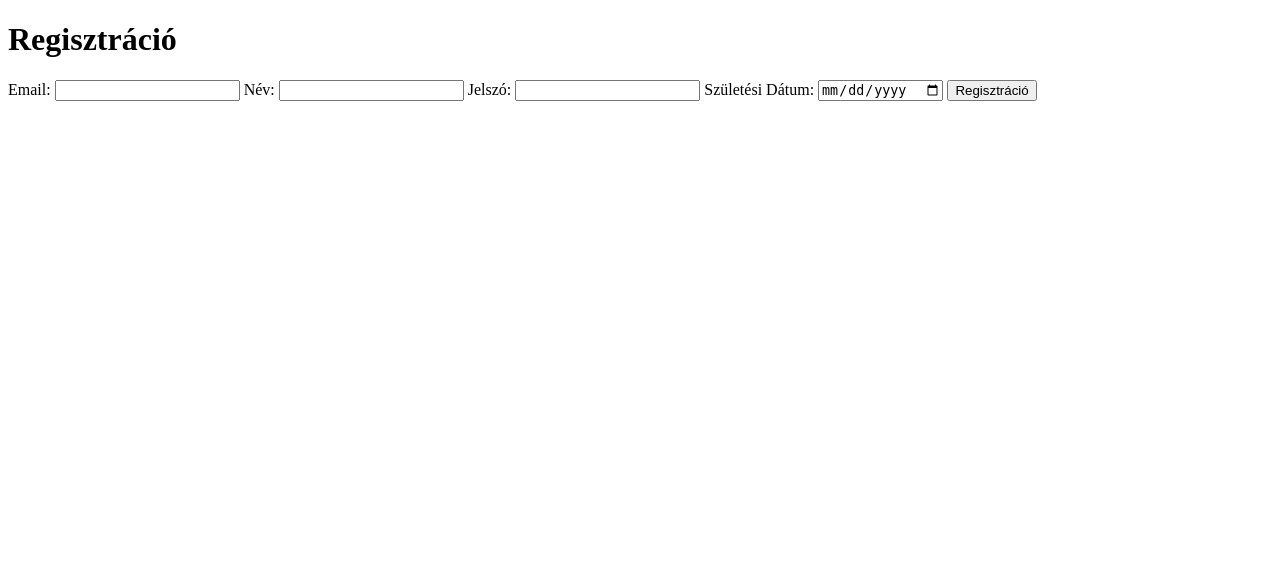
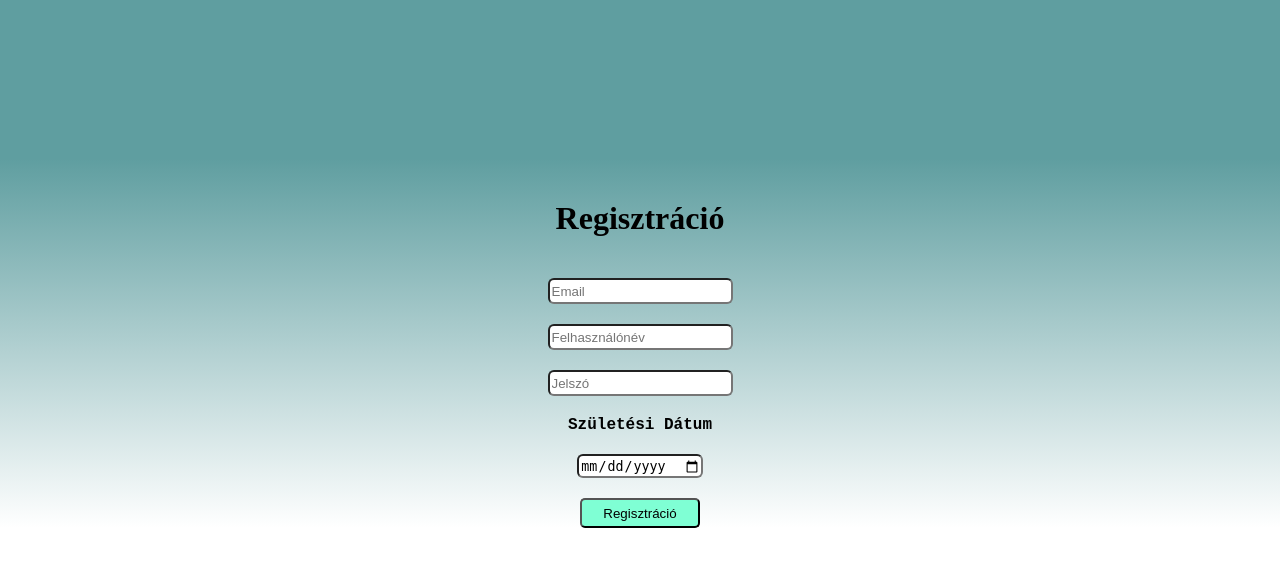
Before and after one commit to Vastag-Demeter/WebII, a PHP site: page /registration.php in a window 1280 px wide. Shown: the top 567 px of the page. Run offline with PHP 8.4, Linux system fonts and the light colour scheme.

Commit message:
Kis css a regisztrációnál, Elvileg megvan a lekérdezés

```diff
--- a/Resz1/registration.php
+++ b/Resz1/registration.php
@@ -1,18 +1,21 @@
 <!DOCTYPE html>
 <html lang="en">
+
 <head>
     <meta charset="UTF-8">
     <meta name="viewport" content="width=device-width, initial-scale=1.0">
     <title>Regisztráció</title>
+    <link rel="stylesheet" href="style.css">
 </head>
 
 <body>
+
+    <form action="" method="post">
         <h1>Regisztráció</h1>
-    <form action="" method="post">
-    <label>Email:</label> <input type="email" name="email">
-    <label>Név:</label> <input type="text" name="name">
-    <label>Jelszó:</label> <input type="password" name="password">
-    <label>Születési Dátum:</label> <input type="date" name="birth_date">
+        <input type="email" name="email" placeholder="Email">
+        <input type="text" name="name" placeholder="Felhasználónév">
+        <input type="password" name="password" placeholder="Jelszó">
+        <label>Születési Dátum</label><input type="date" name="birth_date">
         <button type="submit">Regisztráció</button>
     </form>
 
@@ -26,33 +29,27 @@ if ($_SERVER['REQUEST_METHOD'] == 'POST') {
 
     //Email, nem lehet üres
     $email_errors = check_data("email|required");
-    if($email_errors)
-    {
+    if ($email_errors) {
         $email = clear($_POST["email"]);
-    }
-    else {
+    } else {
         echo "Az email megadása kötelező! <br>";
 
     }
 
     //Név, nem lehet üres
     $name_errors = check_data("name|required");
-    if($name_errors)
-    {
+    if ($name_errors) {
         $name = clear($_POST["name"]);
-    }
-    else{
+    } else {
         echo "A név megadása kötelező! <br>";
 
     }
 
     //Jelszó, nem lehet üres és a megfelelő formátumban kell lennie ([A-Za-z0-9])
     $password_errors = check_data("password|required,password_correct_format");
-    if($password_errors)
-    {
+    if ($password_errors) {
         $password = clear($_POST["password"]);
-    }
-    else{
+    } else {
         echo "A jelszó nem lehet üres és csak az Angol ABC nagy- és kisbetűit tartalmazhatja, valamint számjegyeket!<br>";
 
     }
@@ -60,45 +57,39 @@ if ($_SERVER['REQUEST_METHOD'] == 'POST') {
     //Születési idő, nem lehet üres, az év alapján számolt életkor nem lehet kisebb,
     //mint 18
     $birth_errors = check_data("birth_date|required,adult");
-        if($birth_errors)
-    {
+    if ($birth_errors) {
         $birth = clear($_POST["birth_date"]);
-    }
-    else{
+    } else {
         echo "A születési dátum megadása kötelező, valamint el kell múljon 18! <br>";
 
     }
 
     //Ha minden adatra a visszatérési érték megfelel ("OK"), akkor elmenthetem őket a fájlba
-    if($email_errors && $name_errors && $password_errors && $birth_errors)
-    {
+    if ($email_errors && $name_errors && $password_errors && $birth_errors) {
         //Az írás metódusa, "w", ha a fájl nem létezik,
         // "ra", ha a fájl lézezik
         $method = "";
         //Ez a sor, amivel kiegészítem a fájlt
-        $line = PHP_EOL.$email . ";" . $name . ";" . $password . ";" . $birth;
+        $line = PHP_EOL . $email . ";" . $name . ";" . $password . ";" . $birth;
         //Ha nem létezik a fájl, akkor nem olvasok semmit, hanem
         //létrehozom és beleírom az adatot.
         //Ha létezik, akkor megnézem, szerepel-e már benne ilyen
         //email és ha nem, akkor egészítem csak ki.
-        if(file_exists("data.csv"))
+        if (file_exists("data.csv"))
             $method = "ra+";
         else
             $method = "w";
 
         $file = fopen("./data.csv", $method);
 
-        if(!$file)
-        {
+        if (!$file) {
             echo "A fájlt nem lehet megnyitni!";
         }
 
-        if($method == "ra+")
-        {
+        if ($method == "ra+") {
             //Ebbe mentem el, ha az email létezik
             $existing_email = false;
-            while(!feof($file))
-            {
+            while (!feof($file)) {
                 //Beolvasok egy sort
                 $row = fgets($file);
                 //Kiszedem a whitespace-t
@@ -107,8 +98,7 @@ if ($_SERVER['REQUEST_METHOD'] == 'POST') {
                 $fields = explode(';', $row);
                 //Csak az emailt kell ellenőriznem
                 $field_email = $fields[0];
-                if($field_email == $email)
-                {
+                if ($field_email == $email) {
                     $existing_email = true;
                     break;
                 }
@@ -118,17 +108,12 @@ if ($_SERVER['REQUEST_METHOD'] == 'POST') {
             //Ha nincs benne az email, akkkor
             //a fájl végét bővítem a megadott adatokkal
             //Ha benne van, akkor tájékoztatom a felhasználót
-            if(!$existing_email)
-            {
+            if (!$existing_email) {
                 fputs($file, $line);
-            }
-            else
-            {
+            } else {
                 echo "A megadott email cím már szerepel!";
             }
-        }
-        else
-        {
+        } else {
             fwrite($file, $line);
             echo "Írok a fájlba";
         }
--- /dev/null
+++ b/Resz1/style.css
@@ -0,0 +1,51 @@
+body {
+  margin: 0;
+  display: flex;
+  flex-direction: column;
+  align-items: center;
+  background-image: linear-gradient(cadetblue 30%, white);
+  background-repeat: no-repeat;
+  background-size: cover;
+}
+
+form,
+h1 {
+  margin-top: 100px;
+}
+
+form {
+  width: 200px;
+  display: flex;
+  flex-direction: column;
+  align-items: center;
+}
+form input {
+  margin-top: 20px;
+  height: 20px;
+  border-radius: 6px;
+}
+
+button {
+  height: 30px;
+  width: 120px;
+  margin-top: 20px;
+  border-radius: 5px;
+  background-color: aquamarine;
+}
+
+form label {
+  margin-top: 20px;
+  font-family: "Courier New", Courier, monospace;
+  font-size: medium;
+  font-weight: bold;
+}
+
+button:hover {
+  background-color: azure;
+  transition: 0.3s;
+}
+
+button :not(:hover) {
+  background-color: aquamarine;
+  transition: 4s;
+}
```
Also changed, not shown: Resz2/connection.php (added, +7 -0 lines), Resz2/fuggvenyek.php (added, +15 -0 lines), Resz2/index.php (added, +16 -0 lines), Resz2/ql.php (added, +87 -0 lines). Lines whose indentation alone changed are shown as unchanged.
